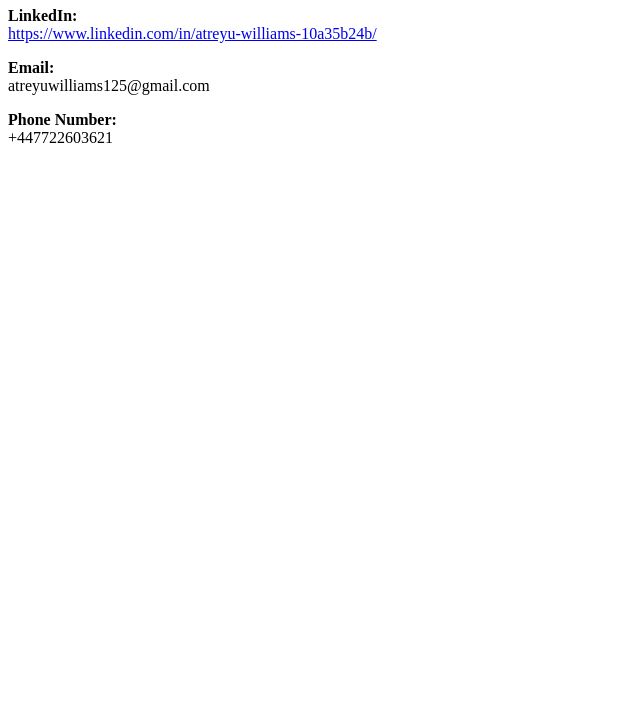
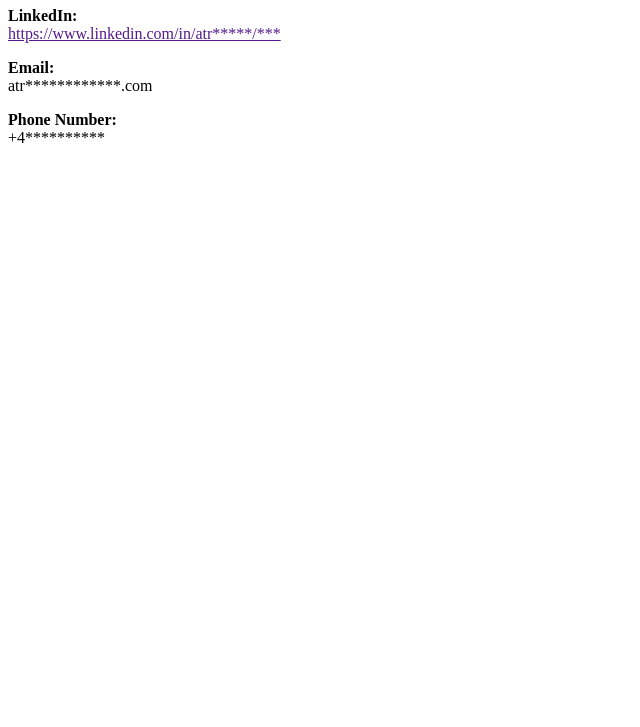
Before and after one commit to Atrxyuu/Capstone-Resume, a plain HTML site: page assets/pages/contact-me.html in a window 1280 px wide. Shown: the part 73-800 px from the top of the page, without its empty margins (0-640 px from the left). Drawn offline with Linux system fonts and the light colour scheme.

Commit message:
Update contact-me.html

```diff
--- a/assets/pages/contact-me.html
+++ b/assets/pages/contact-me.html
@@ -7,8 +7,8 @@
 </head>
 <body>
     <h1>Contact Me</h1>
-    <p><strong>LinkedIn:</strong> <br/> <a href="https://www.linkedin.com/in/atreyu-williams-10a35b24b/">https://www.linkedin.com/in/atreyu-williams-10a35b24b/</a></p>
-    <p><strong>Email:</strong> <br/> atreyuwilliams125@gmail.com</p>
-    <p><strong>Phone Number:</strong> <br /> +447722603621 </p>
+    <p><strong>LinkedIn:</strong> <br/> <a href="">https://www.linkedin.com/in/atr*****/***</a></p>
+    <p><strong>Email:</strong> <br/> atr************.com</p>
+    <p><strong>Phone Number:</strong> <br /> +4********** </p>
 </body>
 </html>
```
